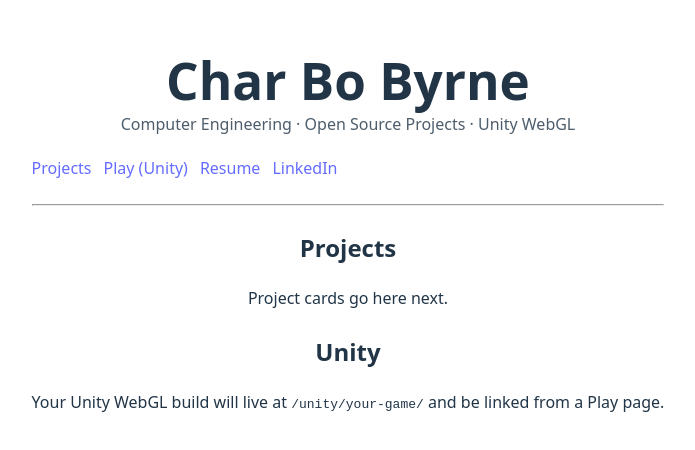
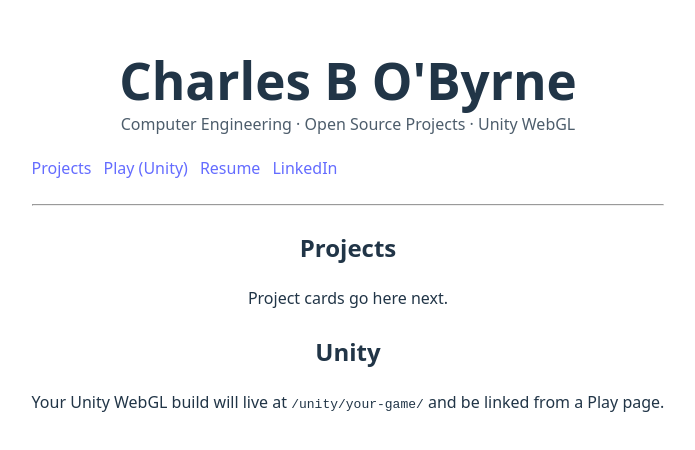
Before and after one commit to charbobyrne/charbobyrne.com, a React (Vite) app: page / in a window 1280 px wide. Shown: the part 176-626 px from the top of the page, without its empty margins (292-987 px from the left). Built offline with nearby package versions, Linux system fonts and the light colour scheme.

Commit message:
Update site title name

```diff
--- a/index.html
+++ b/index.html
@@ -4,7 +4,7 @@
     <meta charset="UTF-8" />
     <link rel="icon" type="image/svg+xml" href="/vite.svg" />
     <meta name="viewport" content="width=device-width, initial-scale=1.0" />
-    <title>charbobyrne.com</title>
+    <title>Charles B O'Byrne</title>
   </head>
   <body>
     <div id="root"></div>
--- a/src/App.jsx
+++ b/src/App.jsx
@@ -6,7 +6,7 @@ import './App.css'
 export default function App() {
   return (
     <div style={{ padding: "2rem", fontFamily: "system-ui, sans-serif" }}>
-      <h1 style={{ marginBottom: "0.25rem" }}>Char Bo Byrne</h1>
+      <h1 style={{ marginBottom: "0.25rem" }}>Charles B O&apos;Byrne</h1>
       <p style={{ marginTop: 0, opacity: 0.8 }}>
         Computer Engineering · Open Source Projects · Unity WebGL
       </p>
```
